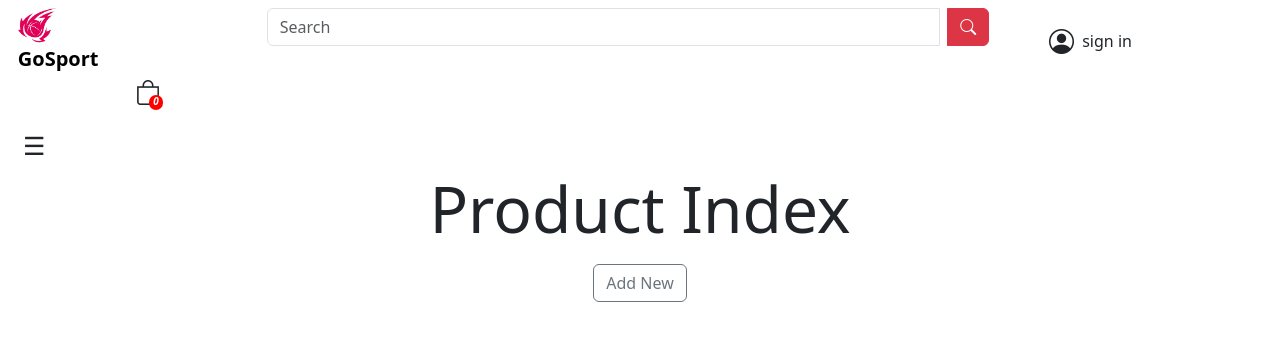
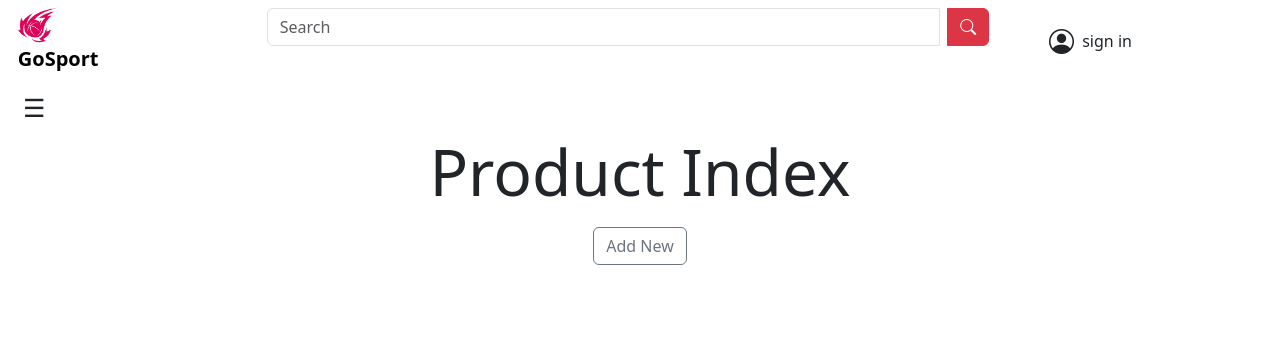
Before and after one commit to youssefchkili/GoSport, a Symfony app: template templates/product/index.html.twig in a window 1280 px wide. Shown: the top 341 px of the page. Run offline with Twig, Linux system fonts and the light colour scheme; the template is opened without the code that fills it, so the values that code supplies are empty; style sheets or scripts are compiled from the project's sources; some libraries are stand-ins or nearby versions.

Commit message:
changes to coolbase

```diff
--- a/templates/coolBase.html.twig
+++ b/templates/coolBase.html.twig
@@ -100,24 +100,10 @@
 
             </div>
 
-            <div class="col-3 h-100 d-flex justify-content-center">
-                <a class="w-100 h-100 d-flex justify-content-center" href="/products">
-                    <i class="bi bi-bag position-relative" style="font-size: 25px;">
-                        <div class="badge">
-                            {% if app.session.get('user') is not null and app.session.get('cartItemsCount') is defined %}
-                                {{ app.session.get('cartItemsCount') }}
-                            {% else %}
-                                0
-                            {% endif %}
-                        </div>
-                    </i>
-                    </span>
-                </a>
 
-            </div>
 
         </div>
-    </div>
+
 </nav>
 
 <button class="btn" style="font-size: 25px; margin-left:10px" type="button" data-bs-toggle="offcanvas" data-bs-target="#sidebar" aria-controls="sidebar">
@@ -140,17 +126,10 @@
 </div>
 
 
-
+{% block body %}
+    {# i added this just to have a good title for the product crud #}
+    {% block productCrud %}
+    {% endblock %}
+{% endblock %}
 </body>
 </html>
-
-
-        {% block body %}
-            {# i added this just to have a good title for the product crud #}
-            {% block productCrud %}
-            {% endblock %}
-        {% endblock %}
-
-        </form>
-    </body>
-</html>
--- a/templates/products/index.html.twig
+++ b/templates/products/index.html.twig
@@ -52,7 +52,10 @@
     {% endblock %}
 
 {% block body %}
+
     {% block productCrud %}
+    {% endblock %}
+    {% block wishlistBag %}
     {% endblock %}
     {% if products is empty %}
         <br>
```
